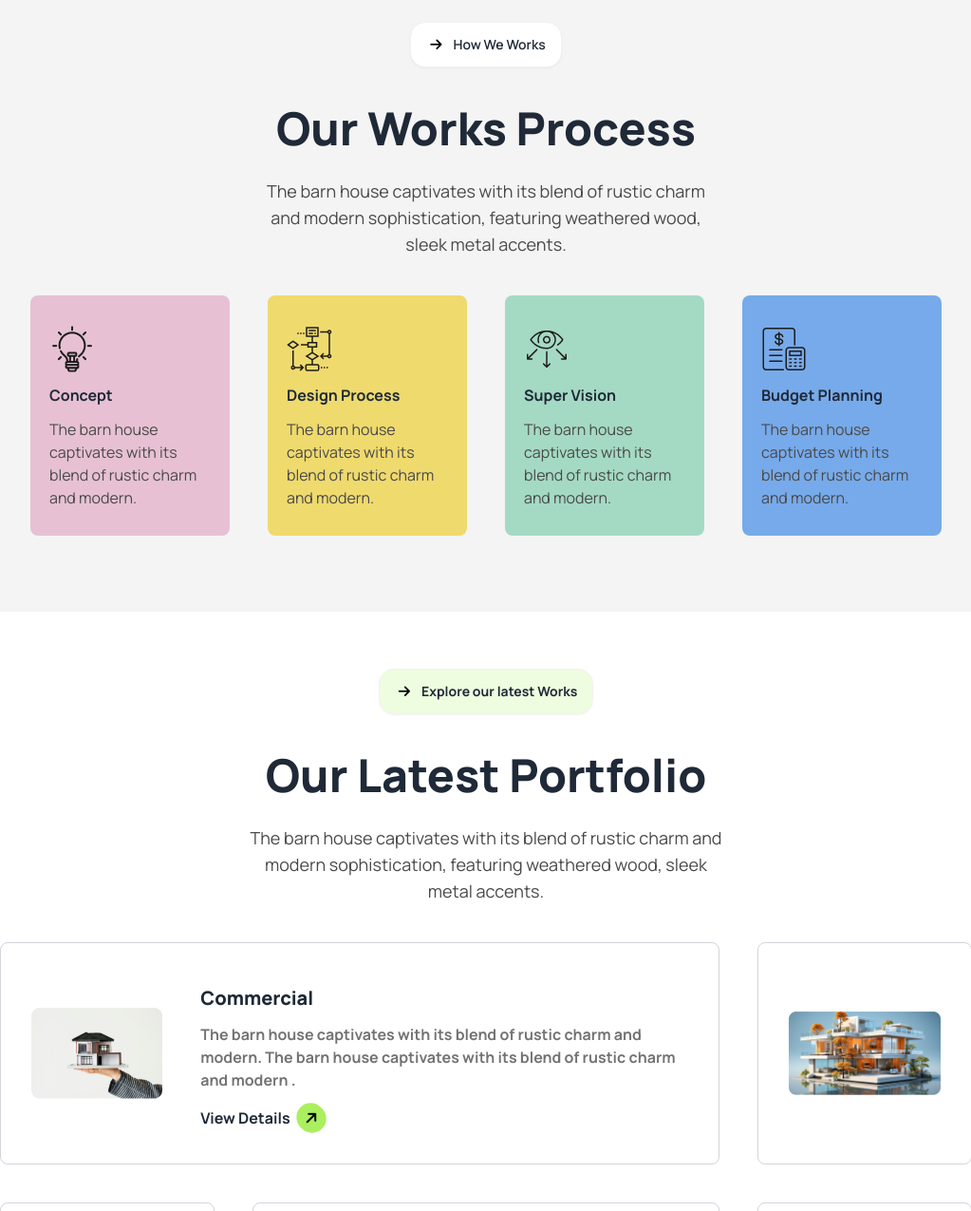
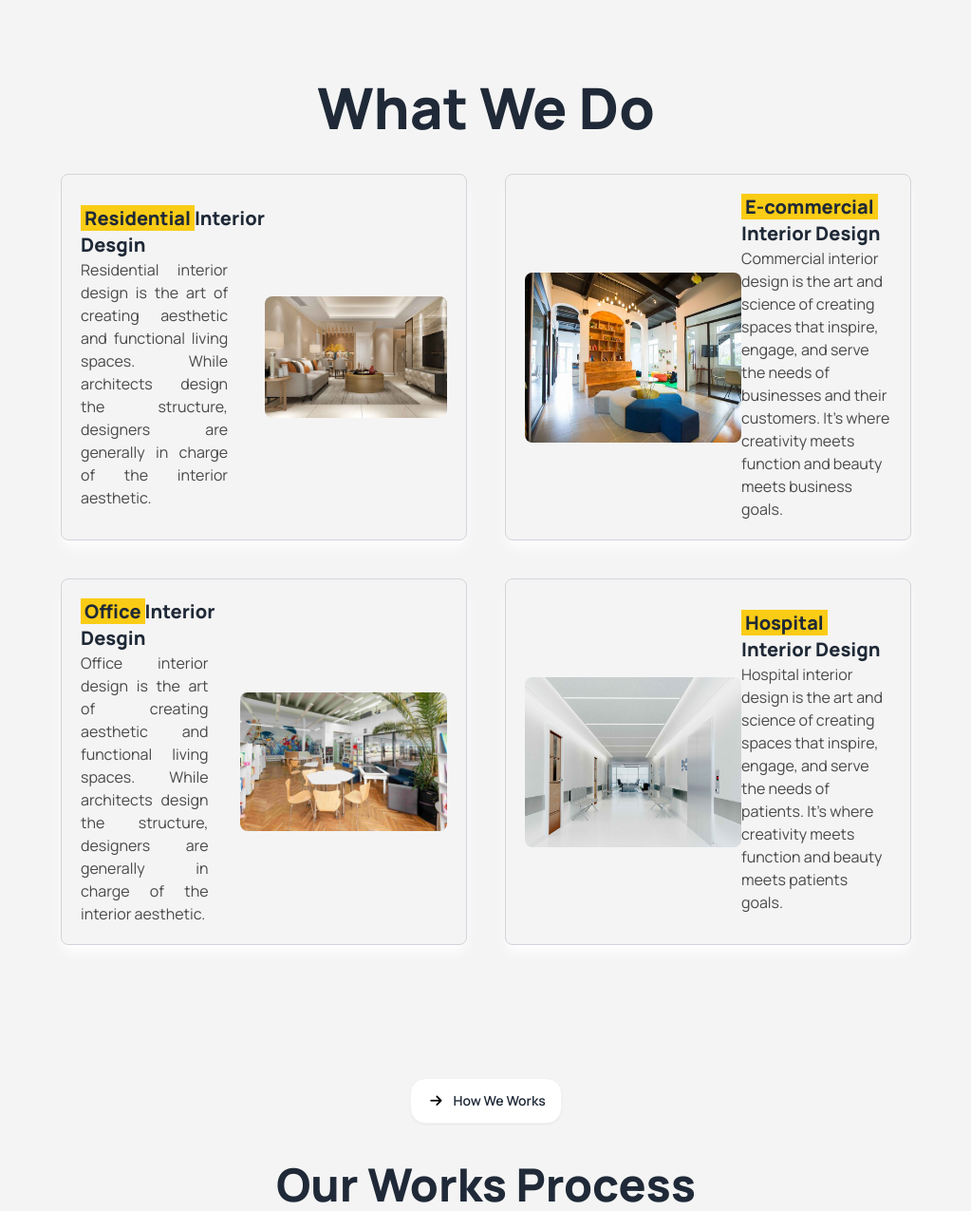
Before and after one commit to Asadulla1/Architecture_Business-landing-page, a plain HTML site: page index.html in a window 1280 px wide. Shown: the part 1931-3206 px from the top of the page at 95% size, without its empty margins (128-1151 px from the left). Drawn offline with nearby package versions, Linux system fonts and the light colour scheme; a web font is replaced by a local one.

Commit message:
Bonus part Added

```diff
--- a/index.html
+++ b/index.html
@@ -174,6 +174,56 @@
           </div>
         </div>
       </section>
+      <!-- How We works section Also Can be called the unique section  -->
+       <section class="bg-[#F4F4F4] p-20">
+
+        <div class="md:w-4/5 w-11/12 mx-auto">
+        <h1 class="text-6xl font-extrabold text-center my-10">What We Do</h1>
+        <div class=" grid md:grid-cols-2 grid-cols-1 md:gap-10 gap-5">
+          <!-- Room  -->
+           <div class="md:flex flex-none p-5 shadow-white shadow-lg border border-gray-300 rounded-lg justify-between items-center">
+            <div class="w-full">
+              <h3 class="text-xl font-extrabold"><span class="bg-yellow-400 px-1">Residential</span>Interior Desgin</h3>
+              <p class="text-[#494949] md:w-4/5 w-full text-justify">Residential interior design is the art of creating aesthetic and functional living spaces. While architects design the structure, designers are generally in charge of the interior aesthetic.</p>
+            </div>
+            <div class="my-5 md:my-0">
+              <img src="./assets/room.jpg" alt="" class="w-full  rounded-lg"/>
+            </div>
+           </div>
+           <!-- E-commerce Design  -->
+            <div class="md:flex flex-none p-5 shadow-white shadow-lg border border-gray-300 rounded-lg justify-between items-center">
+              <div class="my-5 md:my-0">
+                <img src="./assets/ecommerce.jpg" alt="" class="md:w-[278.53px] md:h-[179px] w-full h-auto rounded-lg">
+              </div>
+              <div class="md:w-1/2 w-full">
+                <h3 class="text-xl font-extrabold"><span class="bg-yellow-400 px-1">E-commercial</span> Interior Design</h3>
+                <p class="text-[#494949]">Commercial interior design is the art and science of creating spaces that inspire, engage, and serve the needs of businesses and their customers. It's where creativity meets function and beauty meets business goals.</p>
+              </div>
+            </div>
+            <!-- Office Design Card  -->
+            <div class="md:flex flex-none p-5 shadow-white shadow-lg border border-gray-300 rounded-lg justify-between items-center">
+              <div class="w-full">
+                <h3 class="text-xl font-extrabold"><span class="bg-yellow-400 px-1">Office</span>Interior Desgin</h3>
+                <p class="text-[#494949] md:w-4/5 w-full text-justify">Office interior design is the art of creating aesthetic and functional living spaces. While architects design the structure, designers are generally in charge of the interior aesthetic.</p>
+              </div>
+              <div class="my-5 md:my-0">
+                <img src="./assets/office.jpg" alt="" class="w-full  rounded-lg"/>
+              </div>
+             </div>
+             <!-- Hospital Design Card  -->
+             <div class="md:flex flex-none p-5 shadow-white shadow-lg border border-gray-300 rounded-lg justify-between items-center">
+              <div class="my-5 md:my-0">
+                <img src="./assets/hospital.jpg" alt="" class="md:w-[278.53px] md:h-[179px] w-full h-auto rounded-lg">
+              </div>
+              <div class="md:w-1/2 w-full">
+                <h3 class="text-xl font-extrabold"><span class="bg-yellow-400 px-1">Hospital</span> Interior Design</h3>
+                <p class="text-[#494949]">Hospital interior design is the art and science of creating spaces that inspire, engage, and serve the needs of patients. It's where creativity meets function and beauty meets patients goals.</p>
+              </div>
+            </div>
+        </div>
+
+        </div>
+       </section>
       <!-- Work Process Section  -->
       <section class="bg-[#F4F4F4] p-10">
         <div class="w-4/5 mx-auto">
```
Also changed, not shown: assets/ecommerce.jpg (added), assets/hospital.jpg (added), assets/office.jpg (added), assets/room.jpg (added).
